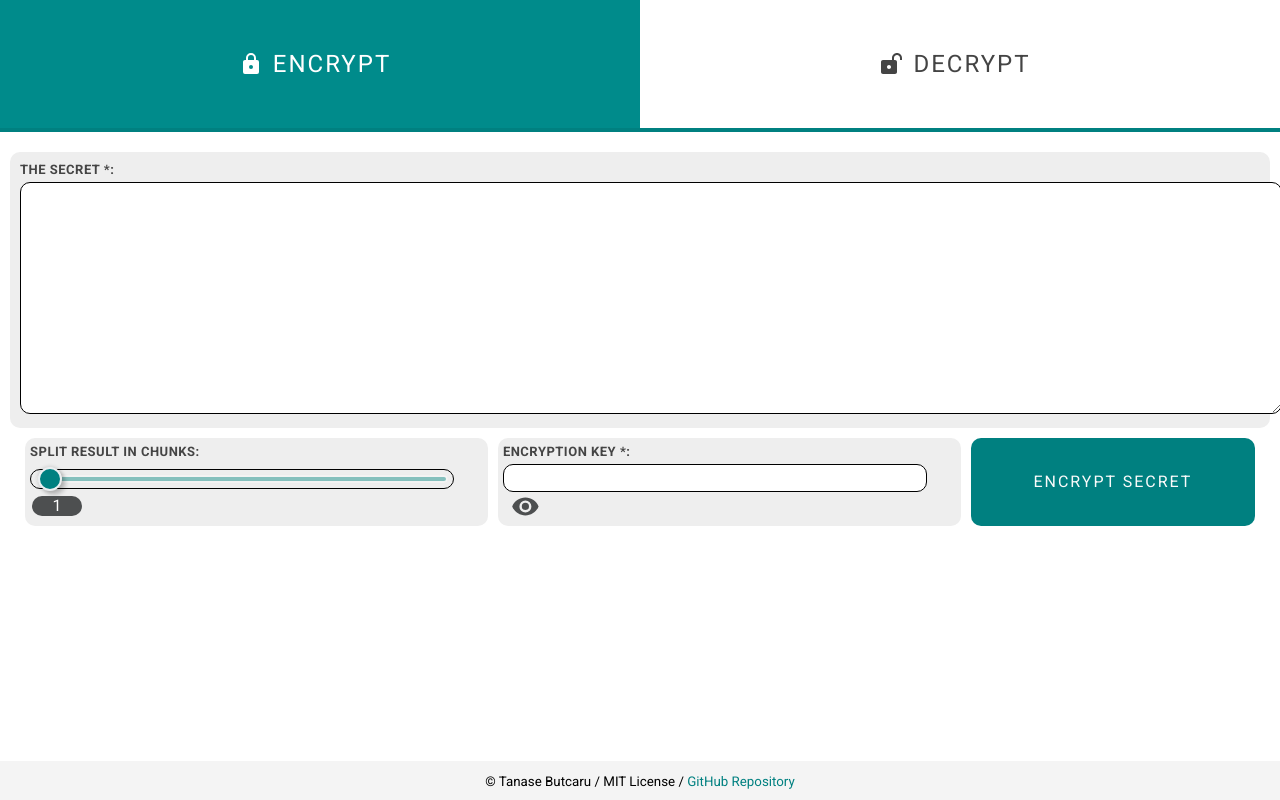
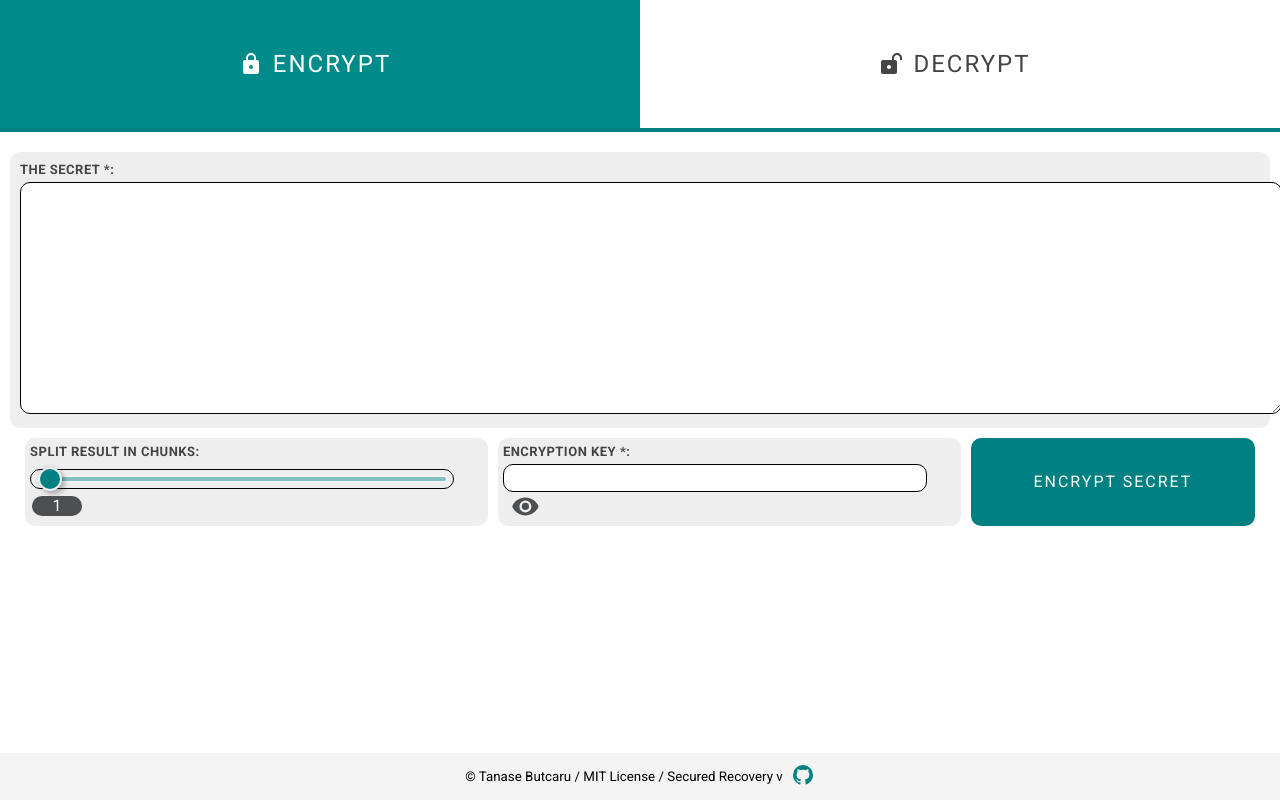
Before and after one commit to tanasebutcaru/secured-recovery, a React (Create React App) app: page / in a window 1280 px wide. Built offline with nearby package versions, Linux system fonts and the light colour scheme.

Commit message:
Add copyright info - app version

```diff
--- a/src/App.js
+++ b/src/App.js
@@ -1,7 +1,7 @@
 import React from "react";
 import { BrowserRouter as Router, Switch, Route, NavLink } from "react-router-dom";
 import Icon from '@mdi/react';
-import { mdiLock , mdiLockOpenVariant } from '@mdi/js';
+import { mdiLock , mdiLockOpenVariant, mdiGithub } from '@mdi/js';
 import Encrypt from './pages/Encrypt';
 import Decrypt from './pages/Decrypt';
 
@@ -37,8 +37,13 @@ function App() {
         </Switch>
       </main>
       <footer>
-        <small>
-          &copy; Tanase Butcaru / MIT License / <a href="https://github.com/tbutcaru/secured-recovery" target="_blank" rel="noreferrer" title="Secured Recovery on GitHub">GitHub Repository</a>
+        <small className="copyright">
+          <span>
+            &copy; Tanase Butcaru / MIT License / Secured Recovery v{process.env.REACT_APP_VERSION}
+          </span>
+          <a href="https://github.com/tbutcaru/secured-recovery" target="_blank" rel="noreferrer" title="Secured Recovery on GitHub">
+            <Icon path={mdiGithub} size={1}/>
+          </a>
         </small>
       </footer>
     </Router>
--- a/src/styles/index.scss
+++ b/src/styles/index.scss
@@ -126,6 +126,18 @@ footer {
   border-bottom: 1px dashed teal;
 }
 
+.copyright {
+  display: flex;
+  flex-direction: row;
+  align-items: center;
+  justify-content: center;
+  padding: 0 5px;
+
+  span {
+    margin-right: 8px;
+  }
+}
+
 // Mobile Styles
 @media only screen and (max-width: 600px) {
   header nav ul li a {
```
